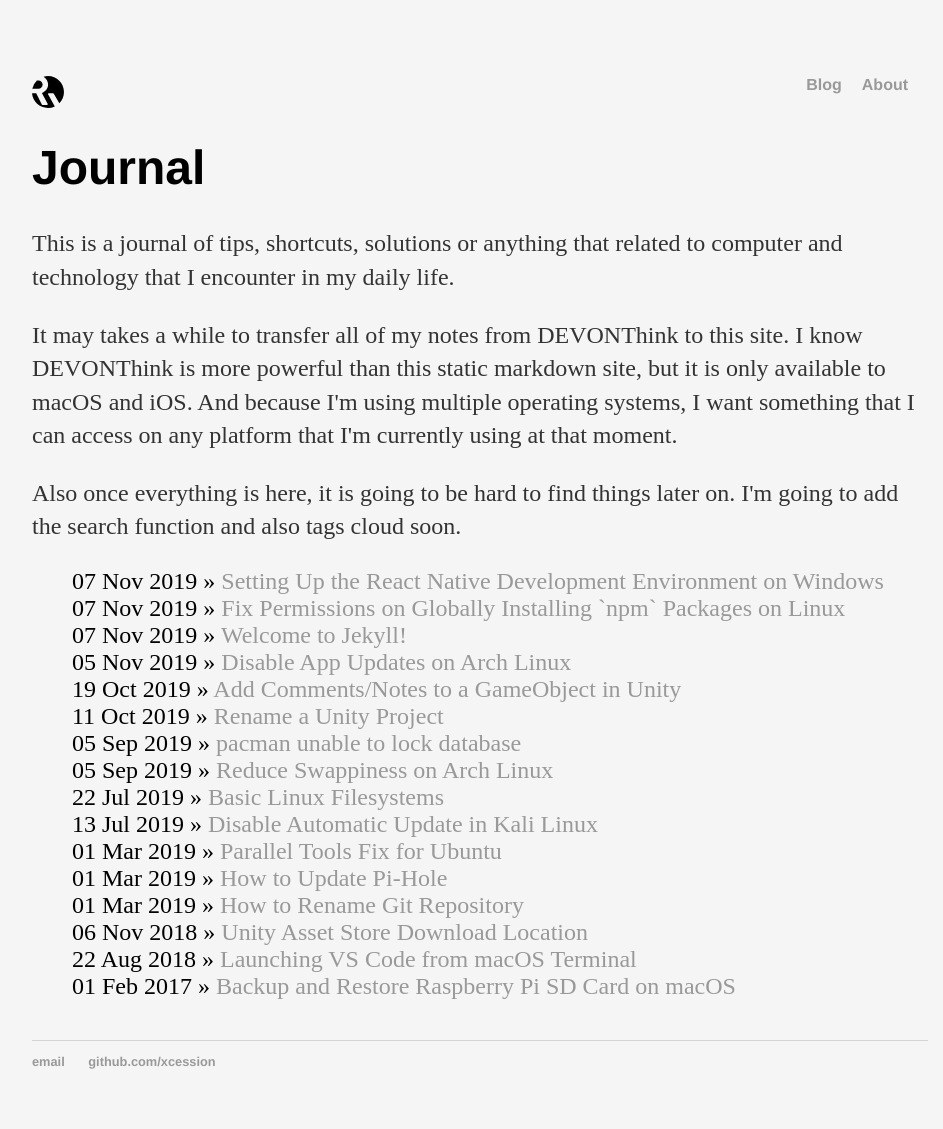
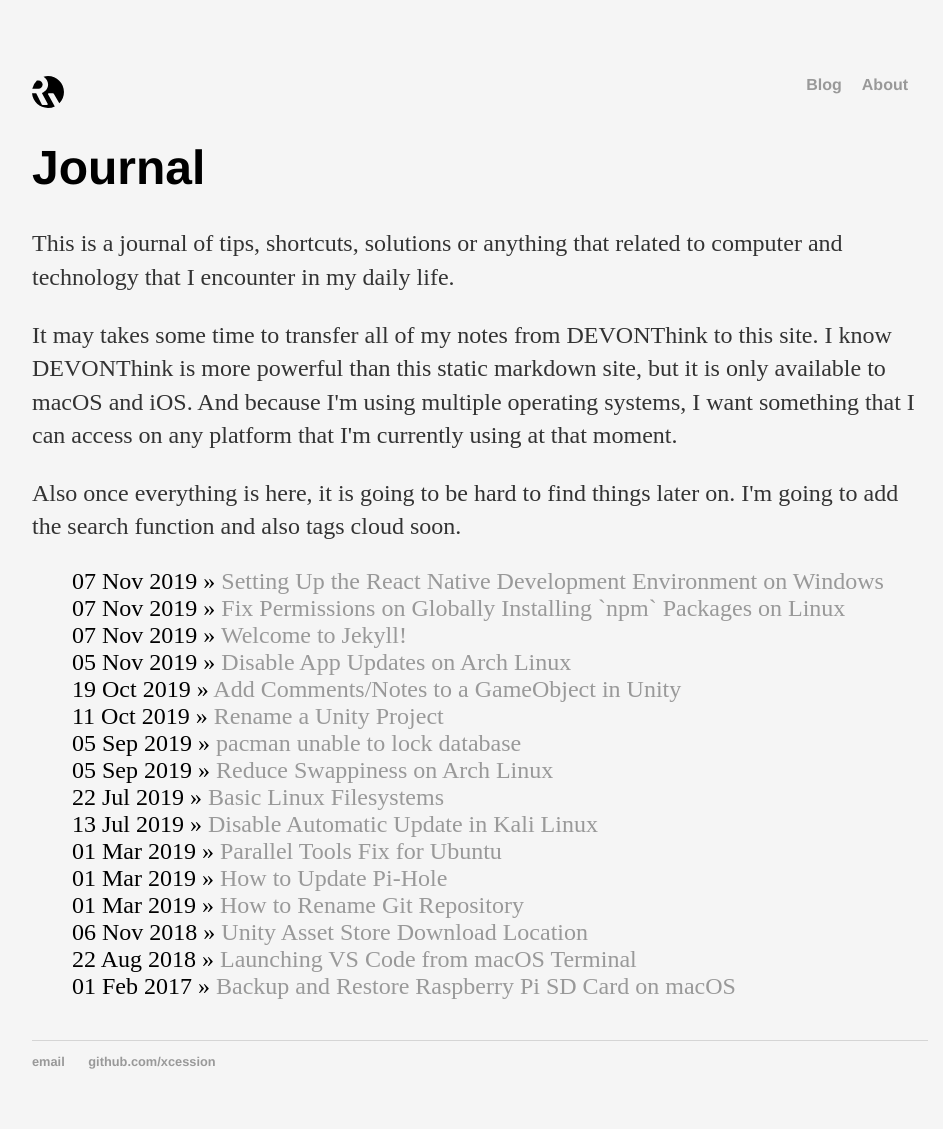
Before and after one commit to xcession/xcession.github.io, a Jekyll site: the page built from blog/index.html, in a window 1280 px wide. Shown: the whole page, without its empty margins (160-1103 px from the left). Built offline with Jekyll 4.4.1, drawn with Linux system fonts in a browser that asks for light colours.

Commit message:
Fix typo

```diff
--- a/blog/index.html
+++ b/blog/index.html
@@ -4,7 +4,7 @@ title: Journal
 ---
 <h1>{{ page.title }}</h1>
 <p>This is a journal of tips, shortcuts, solutions or anything that related to computer and technology that I encounter in my daily life.</p>
-<p>It may takes a while to transfer all of my notes from DEVONThink to this site. I know DEVONThink is more powerful than this static markdown site, but it is only available to macOS and iOS. And because I'm using multiple operating systems, I want something that I can access on any platform that I'm currently using at that moment.</p>
+<p>It may takes some time to transfer all of my notes from DEVONThink to this site. I know DEVONThink is more powerful than this static markdown site, but it is only available to macOS and iOS. And because I'm using multiple operating systems, I want something that I can access on any platform that I'm currently using at that moment.</p>
 <p>Also once everything is here, it is going to be hard to find things later on. I'm going to add the search function and also tags cloud soon.</p>
 <ul class="posts">
     {% for post in site.posts %}
```
